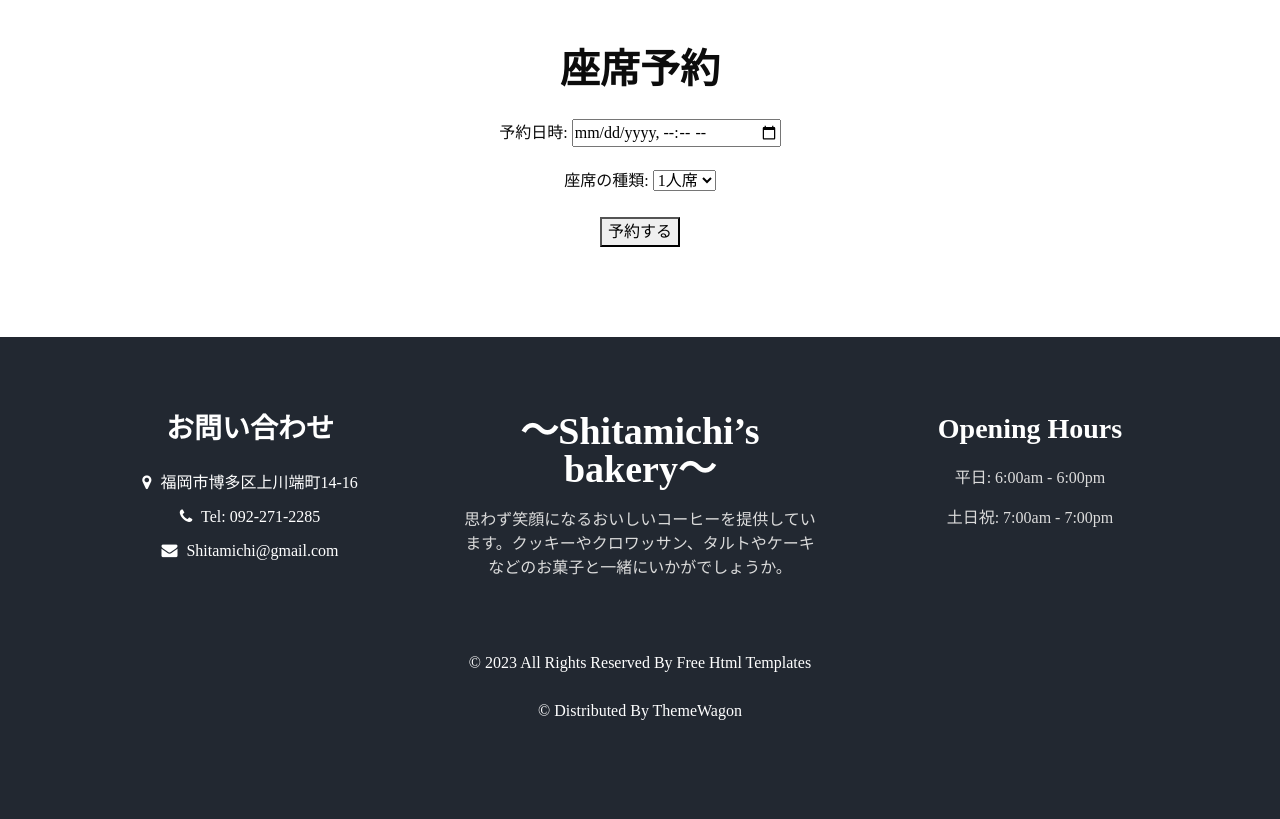
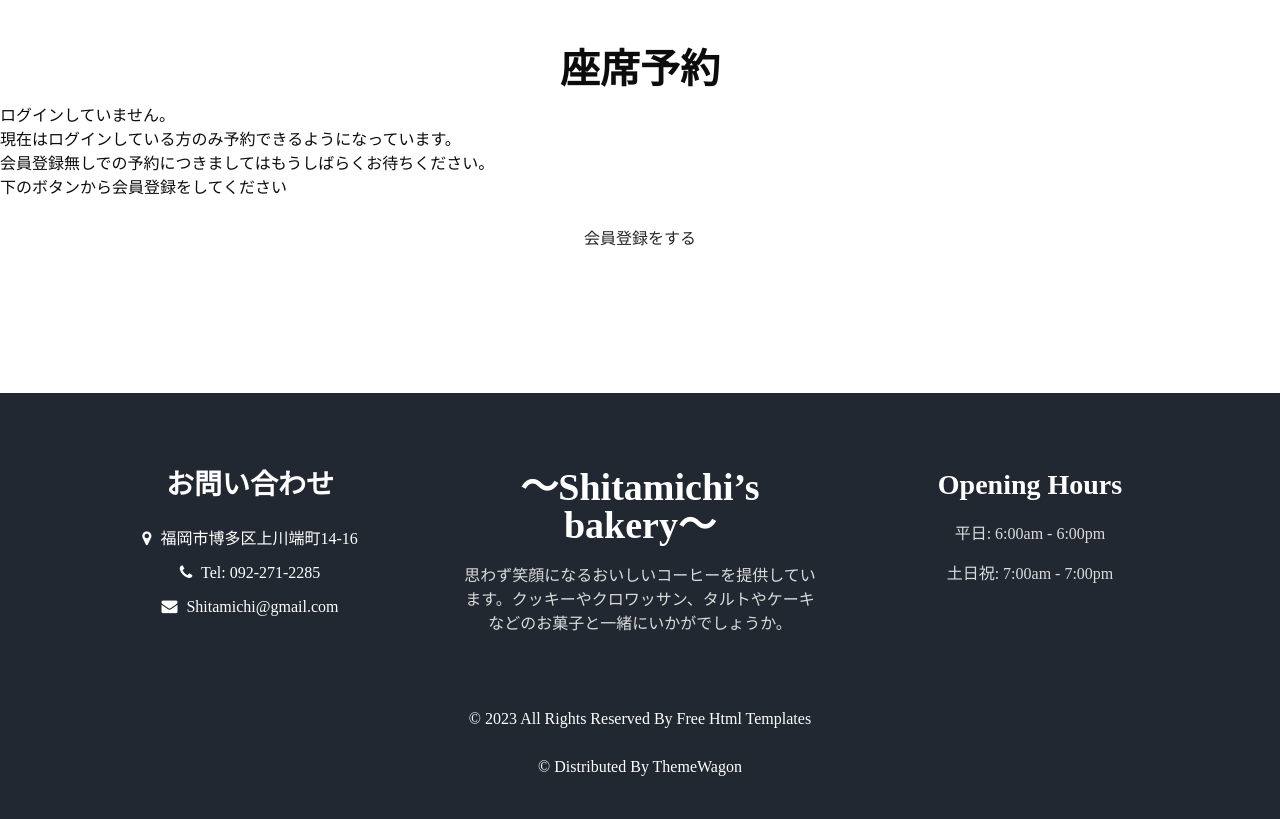
Before and after one commit to miyosi33/FIC_D_CareerDesign, a PHP site: page /zaseki3.php in a window 1280 px wide. Shown: the part 74-893 px from the top of the page. Before the commit the page ends 794 px from the top, so only its background shows below. Run offline with PHP 8.4, Linux system fonts and the light colour scheme; some libraries are stand-ins or nearby versions; some web fonts are replaced.

Commit message:
Update zaseki3.php

```diff
--- a/zaseki3.php
+++ b/zaseki3.php
@@ -1,12 +1,23 @@
-<?php require 'header1.php'; ?>
+<?php require "header1.php"; ?>
 
 <section class="book_section layout_padding">
   <div class="heading_container">
     <h2>座席予約</h2>
     <?php
     // ログイン状態の確認や他の必要な処理を追加する
+    if (isset($_SESSION["customer"])) {
+      // ログインしているので予約できる。19行以降の処理をする
+    } else {
+      echo "<div class='Y'><p>ログインしていません。<br>
+      現在はログインしている方のみ予約できるようになっています。<br>会員登録無しでの予約につきましてはもうしばらくお待ちください。<br>
+      下のボタンから会員登録をしてください</p></div>";
+      echo "<div class='button'>
+            <a href='new.php' class='btn'>会員登録をする</a>
+            </div>";
+    }
     ?>
   </div>
+  <?php if (isset($_SESSION["customer"])) : ?>
     <div class="col-md-6">
       <form action="reservation.php" method="post">
         <div class="form-group">
@@ -24,18 +35,19 @@
         <button type="submit">予約する</button>
       </form>
     </div>
+  <?php endif; ?>
+</section>
 
-  </section>
 <!-- 他の必要なHTMLやJavaScriptのコードを追加 -->
 <script>
-    const reservationDateInput = document.getElementById('reservation_date');
+  const reservationDateInput = document.getElementById("reservation_date");
   const reservationTimeStart = 6; // 平日の予約開始時間（時）
   const reservationTimeEnd = 18; // 平日の予約終了時間（時）
   const weekendReservationTimeStart = 7; // 土日祝の予約開始時間（時）
   const weekendReservationTimeEnd = 19; // 土日祝の予約終了時間（時）
   const reservationInterval = 15; // 予約時間帯の間隔（分）
 
-    reservationDateInput.addEventListener('input', function() {
+  reservationDateInput.addEventListener("input", function() {
     const selectedDate = new Date(this.value);
     const dayOfWeek = selectedDate.getDay();
     const hour = selectedDate.getHours();
@@ -44,23 +56,24 @@
     // 平日の予約時間帯制限
     if (dayOfWeek >= 1 && dayOfWeek <= 5) {
       if (hour < reservationTimeStart || hour > reservationTimeEnd) {
-          this.setCustomValidity('予約は平日' + reservationTimeStart + ':00~' + reservationTimeEnd + ':00の間で行ってください');
+        this.setCustomValidity("予約は平日" + reservationTimeStart + ":00~" + reservationTimeEnd + ":00の間で行ってください");
       } else if (minutes % reservationInterval !== 0) {
-          this.setCustomValidity('予約時間帯は' + reservationInterval + '分刻みで選択してください');
+        this.setCustomValidity("予約時間帯は" + reservationInterval + "分刻みで選択してください");
       } else {
-          this.setCustomValidity('');
+        this.setCustomValidity("");
       }
     }
     // 土日祝の予約時間帯制限
     else if (dayOfWeek === 0 || dayOfWeek === 6) {
       if (hour < weekendReservationTimeStart || hour > weekendReservationTimeEnd) {
-          this.setCustomValidity('予約は土日祝' + weekendReservationTimeStart + ':00~' + weekendReservationTimeEnd + ':00の間で行ってください');
+        this.setCustomValidity("予約は土日祝" + weekendReservationTimeStart + ":00~" + weekendReservationTimeEnd + ":00の間で行ってください");
       } else if (minutes % reservationInterval !== 0) {
-          this.setCustomValidity('予約時間帯は' + reservationInterval + '分刻みで選択してください');
+        this.setCustomValidity("予約時間帯は" + reservationInterval + "分刻みで選択してください");
       } else {
-          this.setCustomValidity('');
+        this.setCustomValidity("");
       }
     }
   });
 </script>
-  <?php require 'footer1.php'; ?>
+
+<?php require "footer1.php"; ?>
```
Lines whose indentation alone changed are shown as unchanged.
